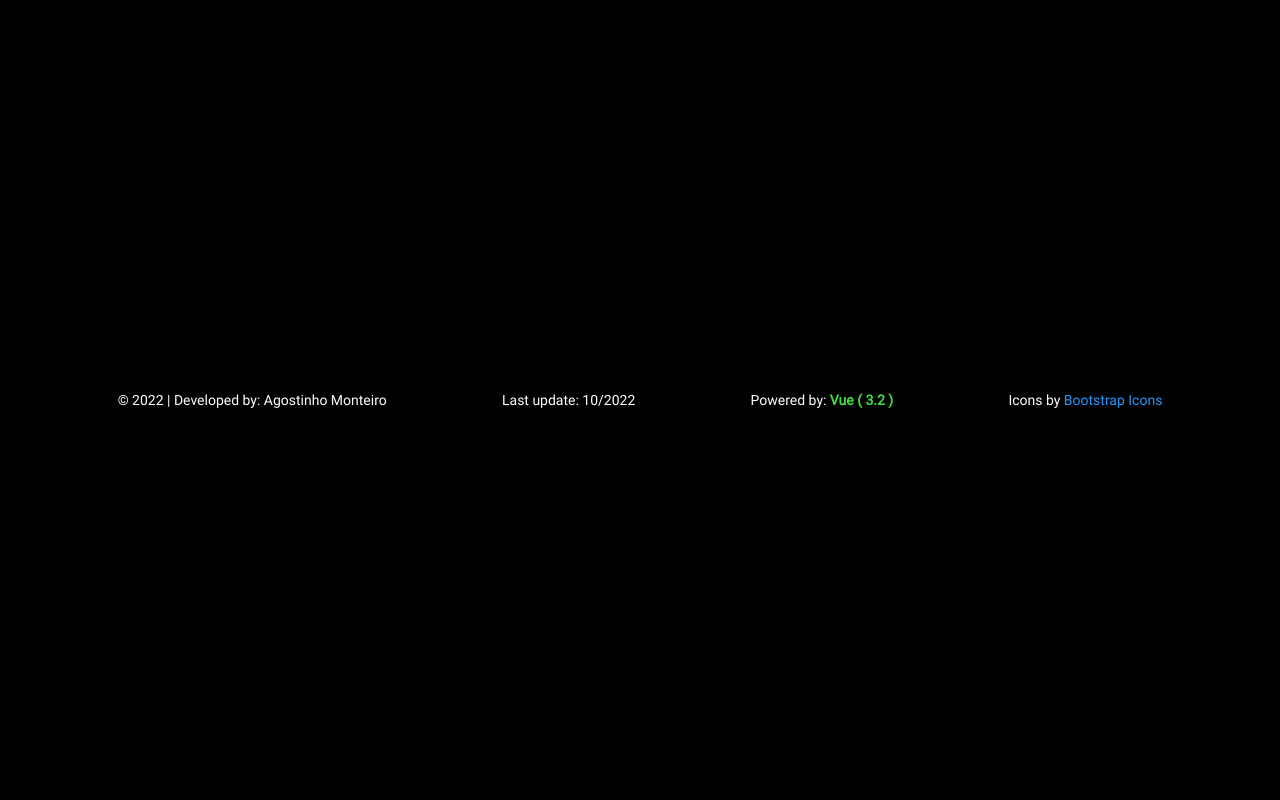
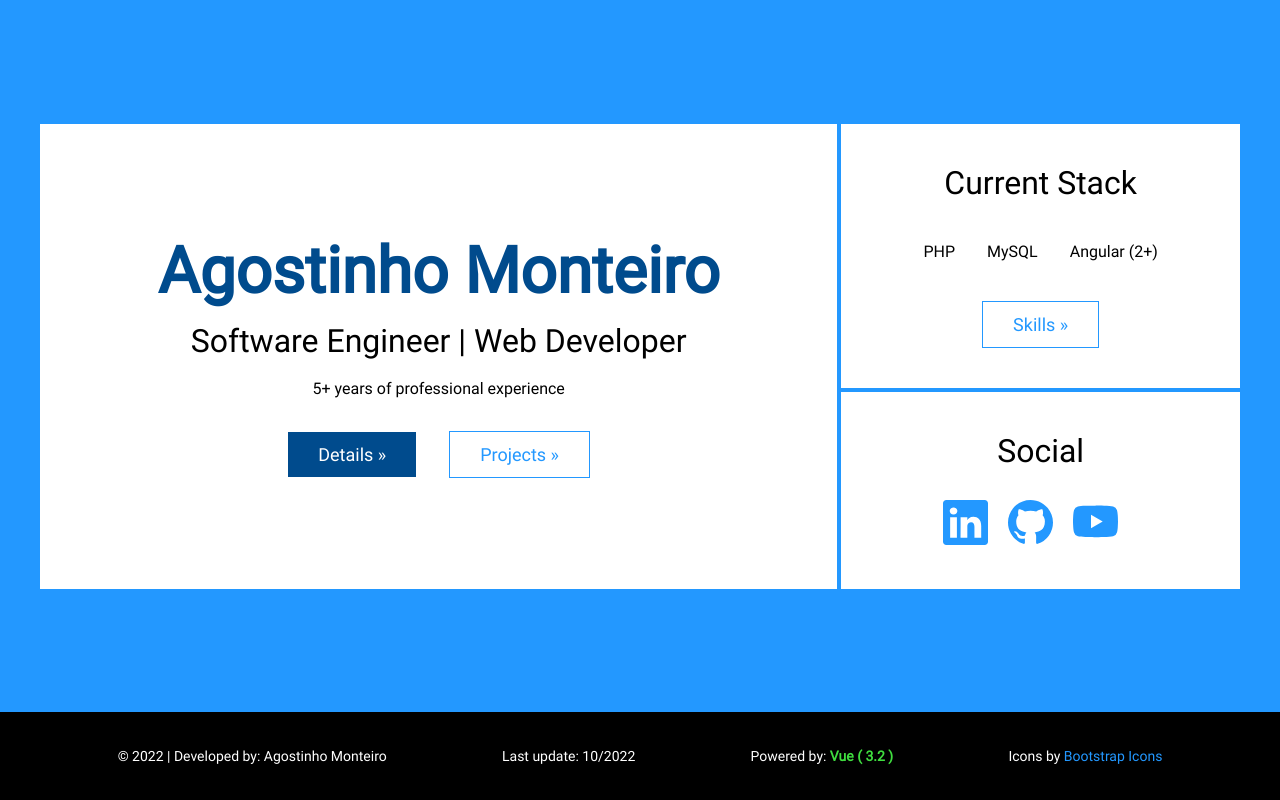
Before and after one commit to ampmonteiro/portfolio-2021, a Vue app: page / in a window 1280 px wide. Built offline with nearby package versions, Linux system fonts and the light colour scheme.

Commit message:
Home.vue - moved the index.html content into the component because of the CSS.

```diff
--- a/src/pages/Home.vue
+++ b/src/pages/Home.vue
@@ -3,6 +3,86 @@
 </script>
 
 <template>
+  <main id="main-content" class="container">
+    <article id="me-card">
+      <h1 class="big-title">Agostinho Monteiro</h1>
+      <section>
+        <h3>Software Engineer | Web Developer</h3>
+        <p>5+ years of professional experience</p>
+      </section>
+      <footer>
+        <a class="btn btn-primary" href="/about-me/"
+          >Details &#187;
+        </a>
+        <a class="btn btn-outline" href="/projects/"
+          >Projects &#187;</a
+        >
+      </footer>
+    </article>
+    <article id="skills">
+      <h3>Current Stack</h3>
+      <section>
+        <p>PHP</p>
+        <p>MySQL</p>
+        <p>Angular (2+)</p>
+      </section>
+      <a class="btn btn-outline" href="/skills/">Skills &#187;</a>
+    </article>
+    <article id="social">
+      <h3>Social</h3>
+      <section>
+        <a
+          href="https://linkedin.com/in/agostinhompmonteiro"
+          target="_blank"
+          title="Linkdin profile"
+        >
+          <svg
+            xmlns="http://www.w3.org/2000/svg"
+            fill="currentColor"
+            class="bi bi-linkedin"
+            viewBox="0 0 16 16"
+          >
+            <path
+              d="M0 1.146C0 .513.526 0 1.175 0h13.65C15.474 0 16 .513 16 1.146v13.708c0 .633-.526 1.146-1.175 1.146H1.175C.526 16 0 15.487 0 14.854V1.146zm4.943 12.248V6.169H2.542v7.225h2.401zm-1.2-8.212c.837 0 1.358-.554 1.358-1.248-.015-.709-.52-1.248-1.342-1.248-.822 0-1.359.54-1.359 1.248 0 .694.521 1.248 1.327 1.248h.016zm4.908 8.212V9.359c0-.216.016-.432.08-.586.173-.431.568-.878 1.232-.878.869 0 1.216.662 1.216 1.634v3.865h2.401V9.25c0-2.22-1.184-3.252-2.764-3.252-1.274 0-1.845.7-2.165 1.193v.025h-.016a5.54 5.54 0 0 1 .016-.025V6.169h-2.4c.03.678 0 7.225 0 7.225h2.4z"
+            />
+          </svg>
+        </a>
+        <a
+          href="https://github.com/ampmonteiro"
+          target="_blank"
+          title="GitHub"
+        >
+          <svg
+            xmlns="http://www.w3.org/2000/svg"
+            fill="currentColor"
+            class="bi bi-github"
+            viewBox="0 0 16 16"
+          >
+            <path
+              d="M8 0C3.58 0 0 3.58 0 8c0 3.54 2.29 6.53 5.47 7.59.4.07.55-.17.55-.38 0-.19-.01-.82-.01-1.49-2.01.37-2.53-.49-2.69-.94-.09-.23-.48-.94-.82-1.13-.28-.15-.68-.52-.01-.53.63-.01 1.08.58 1.23.82.72 1.21 1.87.87 2.33.66.07-.52.28-.87.51-1.07-1.78-.2-3.64-.89-3.64-3.95 0-.87.31-1.59.82-2.15-.08-.2-.36-1.02.08-2.12 0 0 .67-.21 2.2.82.64-.18 1.32-.27 2-.27.68 0 1.36.09 2 .27 1.53-1.04 2.2-.82 2.2-.82.44 1.1.16 1.92.08 2.12.51.56.82 1.27.82 2.15 0 3.07-1.87 3.75-3.65 3.95.29.25.54.73.54 1.48 0 1.07-.01 1.93-.01 2.2 0 .21.15.46.55.38A8.012 8.012 0 0 0 16 8c0-4.42-3.58-8-8-8z"
+            />
+          </svg>
+        </a>
+        <a
+          href="https://www.youtube.com/user/jediampm"
+          target="_blank"
+          title="My Youtube channel"
+        >
+          <svg
+            xmlns="http://www.w3.org/2000/svg"
+            fill="currentColor"
+            class="bi bi-youtube"
+            viewBox="0 0 16 16"
+          >
+            <path
+              d="M8.051 1.999h.089c.822.003 4.987.033 6.11.335a2.01 2.01 0 0 1 1.415 1.42c.101.38.172.883.22 1.402l.01.104.022.26.008.104c.065.914.073 1.77.074 1.957v.075c-.001.194-.01 1.108-.082 2.06l-.008.105-.009.104c-.05.572-.124 1.14-.235 1.558a2.007 2.007 0 0 1-1.415 1.42c-1.16.312-5.569.334-6.18.335h-.142c-.309 0-1.587-.006-2.927-.052l-.17-.006-.087-.004-.171-.007-.171-.007c-1.11-.049-2.167-.128-2.654-.26a2.007 2.007 0 0 1-1.415-1.419c-.111-.417-.185-.986-.235-1.558L.09 9.82l-.008-.104A31.4 31.4 0 0 1 0 7.68v-.123c.002-.215.01-.958.064-1.778l.007-.103.003-.052.008-.104.022-.26.01-.104c.048-.519.119-1.023.22-1.402a2.007 2.007 0 0 1 1.415-1.42c.487-.13 1.544-.21 2.654-.26l.17-.007.172-.006.086-.003.171-.007A99.788 99.788 0 0 1 7.858 2h.193zM6.4 5.209v4.818l4.157-2.408L6.4 5.209z"
+            />
+          </svg>
+        </a>
+      </section>
+    </article>
+  </main>
+
   <AppFooter />
 </template>
 
@@ -26,7 +106,8 @@
 /* Main content */
 #main-content {
   background-color: var(--color-primary-light);
-  padding: 4rem 0;
+  place-content: center;
+  padding: unset;
 }
 
 #main-content h1 {
```
